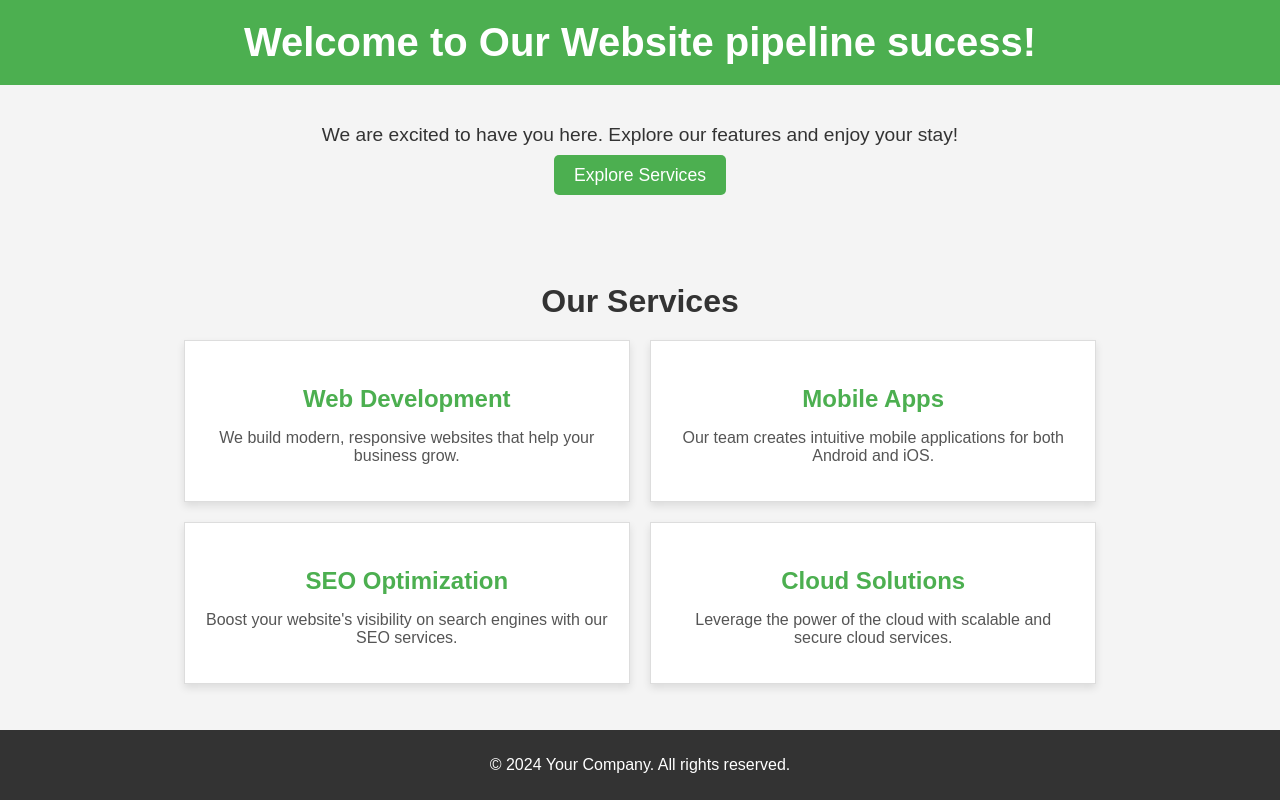
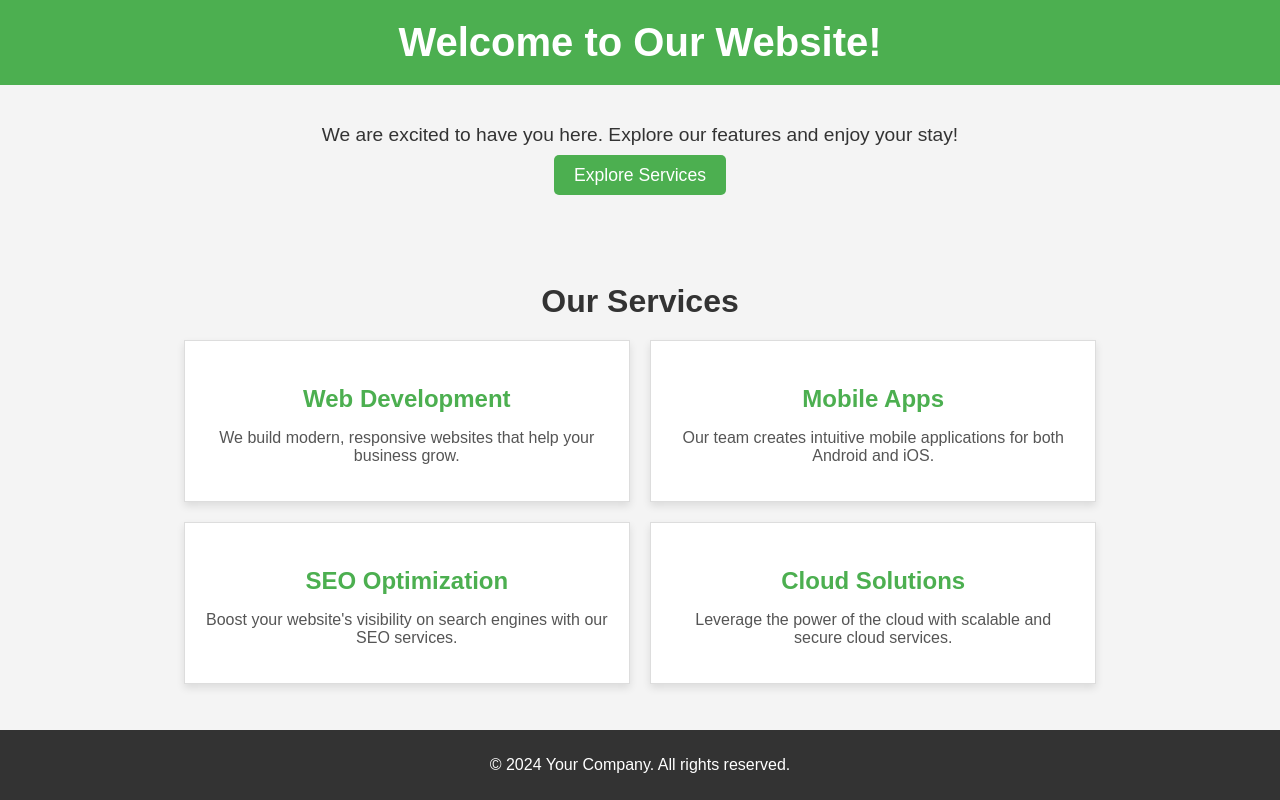
Before and after one commit to dhananjay-om/Node-CI-CD, a website: page public/index.html in a window 1280 px wide. Drawn offline with Linux system fonts and the light colour scheme.

Commit message:
Fix changes

```diff
--- a/public/index.html
+++ b/public/index.html
@@ -8,7 +8,7 @@
 </head>
 <body>
     <header>
-        <h1>Welcome to Our Website pipeline sucess!</h1>
+        <h1>Welcome to Our Website!</h1>
     </header>
 
     <section class="content">
```
